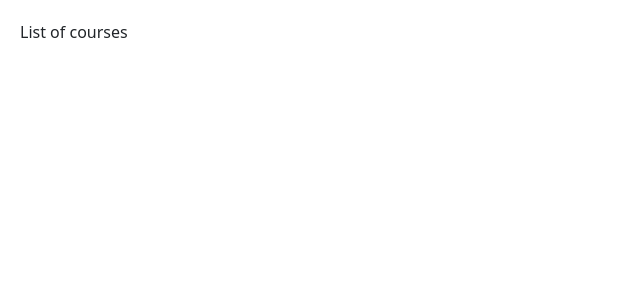
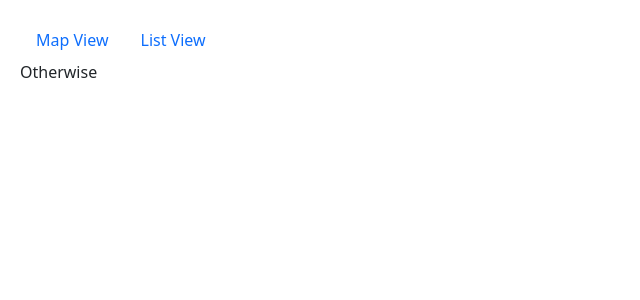
Before and after one commit to ajisrael/mosh-angular, an Angular app in the folder hello-world/: page / in a window 1280 px wide. Shown: the top 300 px of the page, without its empty margins (0-640 px from the left). Built offline with nearby package versions, Linux system fonts and the light colour scheme.

Commit message:
ngSwitch

```diff
--- a/hello-world/src/app/app.component.html
+++ b/hello-world/src/app/app.component.html
@@ -1,2 +1,14 @@
-<div [hidden]="courses.length == 0">List of courses</div>
-<div [hidden]="courses.length > 0">No courses yet</div>
+<ul class="nav nav-pills">
+    <li class="nav-item">
+        <a class="nav-link" [class.active]="viewMode == 'map'" (click)="viewMode = 'map'">Map View</a>
+    </li>
+    <li class="nav-item">
+        <a class="nav-link" [class.active]="viewMode == 'list'" (click)="viewMode = 'list'">List View</a>
+    </li>
+</ul>
+
+<div [ngSwitch]="viewMode">
+    <div *ngSwitchCase="'map'">Map View Content</div>
+    <div *ngSwitchCase="'list'">List View Content</div>
+    <div *ngSwitchDefault>Otherwise</div>
+</div>
--- a/hello-world/src/app/app.component.ts
+++ b/hello-world/src/app/app.component.ts
@@ -7,5 +7,5 @@
   styleUrls: ['./app.component.css'],
 })
 export class AppComponent {
-  courses = [1];
+  viewMode = 'somethingElse';
 }
```
